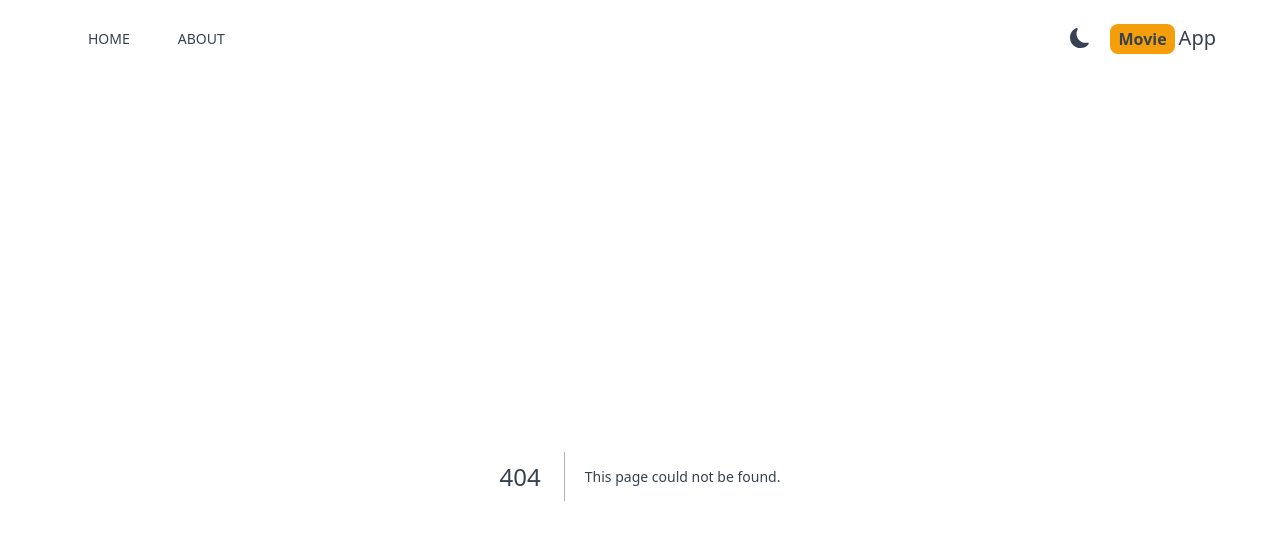
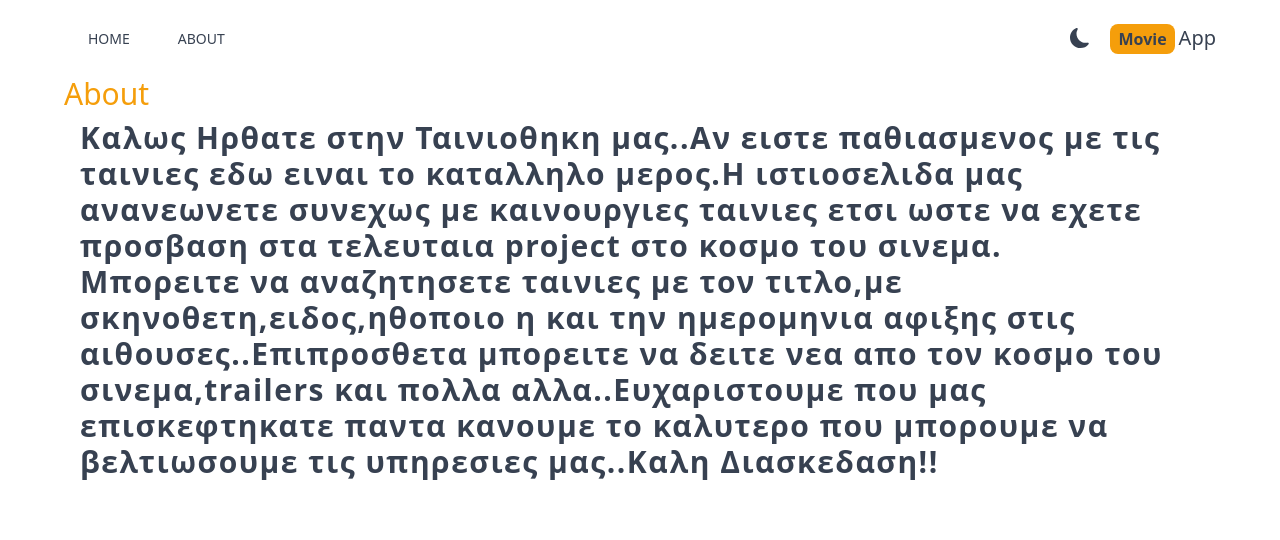
Before and after one commit to argyris3/movie-project, a Next.js app: page /about in a window 1280 px wide. Before the commit this address had no page. Shown: the top 540 px of the page. Built offline with nearby package versions, Linux system fonts and the light colour scheme.

Commit message:
about page

```diff
--- /dev/null
+++ b/src/app/about/page.jsx
@@ -0,0 +1,18 @@
+function About() {
+  return (
+    <div className="max-w-6xl mx-auto space-x-4 ">
+      <h1 className=" text-lg md:text-xl lg:text-2xl xl:text-3xl font-medium mb-2 text-amber-500">About</h1>
+      <p className="text-lg font-semibold md:text-xl lg:text-2xl xl:text-3xl tracking-wider  ">
+        Καλως Ηρθατε στην Ταινιοθηκη μας..Αν ειστε παθιασμενος με τις ταινιες εδω ειναι το καταλληλο μερος.Η ιστιοσελιδα
+        μας ανανεωνετε συνεχως με καινουργιες ταινιες ετσι ωστε να εχετε προσβαση στα τελευταια project στο κοσμο του
+        σινεμα.{' '}
+      </p>
+      <p className="text-lg font-semibold md:text-xl lg:text-2xl xl:text-3xl tracking-wider  ">
+        Μπορειτε να αναζητησετε ταινιες με τον τιτλο,με σκηνοθετη,ειδος,ηθοποιο η και την ημερομηνια αφιξης στις
+        αιθουσες..Επιπροσθετα μπορειτε να δειτε νεα απο τον κοσμο του σινεμα,trailers και πολλα αλλα..Ευχαριστουμε που
+        μας επισκεφτηκατε παντα κανουμε το καλυτερο που μπορουμε να βελτιωσουμε τις υπηρεσιες μας..Καλη Διασκεδαση!!{' '}
+      </p>
+    </div>
+  );
+}
+export default About;
```
